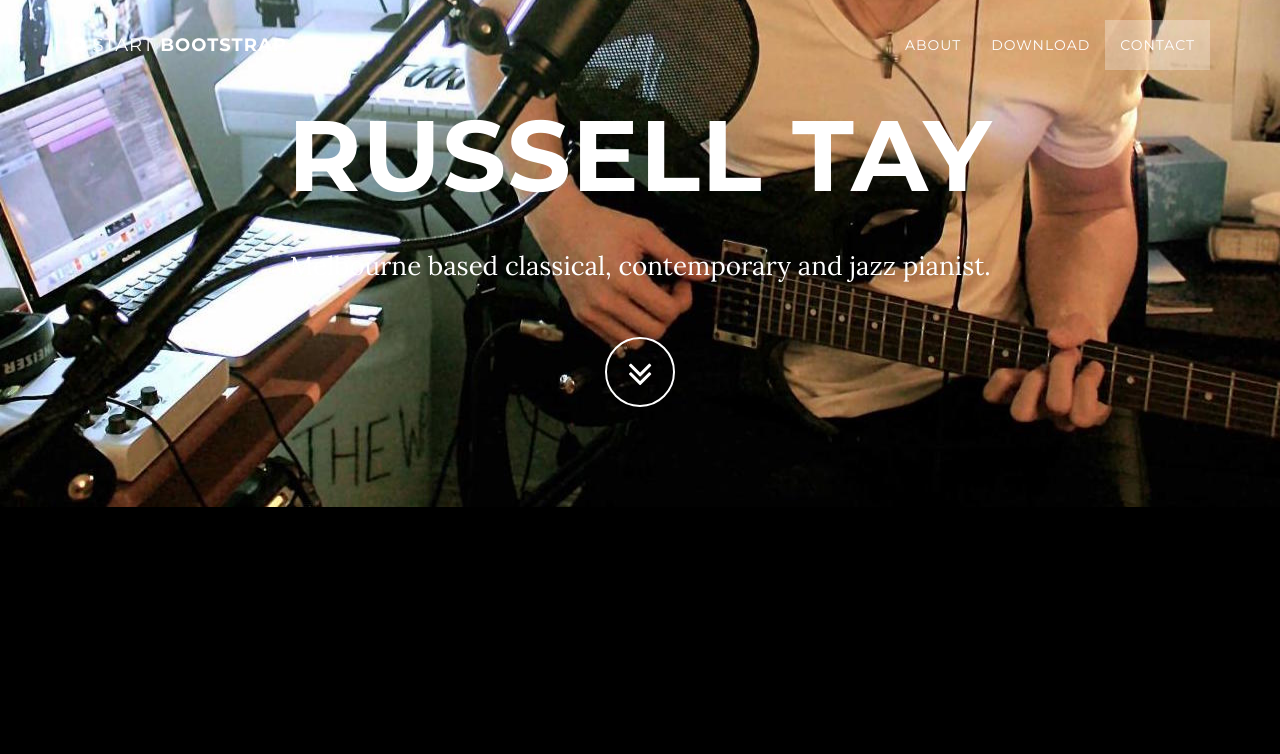
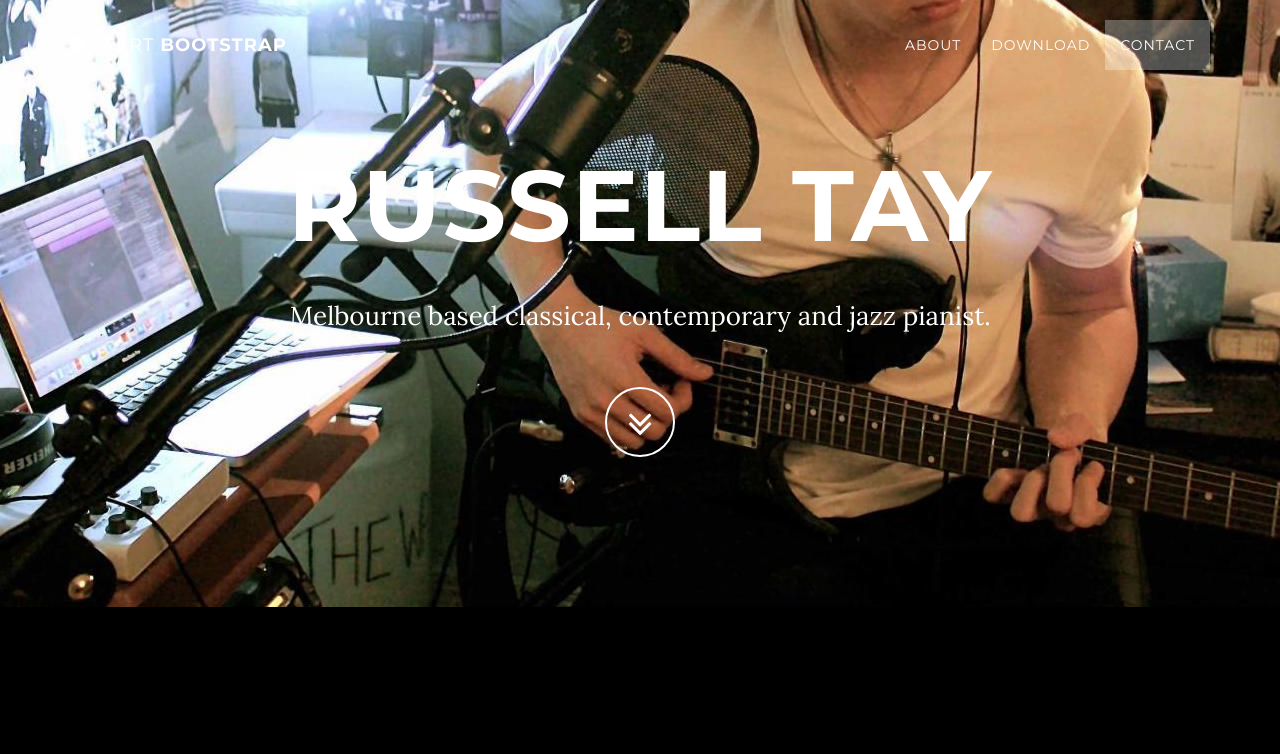
Before and after one commit to joellefungal/joellefungal.github.io, a website: page index.html in a window 1280 px wide. Shown: the top 754 px of the page. Drawn offline with nearby package versions, Linux system fonts and the light colour scheme; some packages are replaced by stand-ins of ours.

Commit message:
Change to photo

```diff
--- a/css/mycss.css
+++ b/css/mycss.css
@@ -1,7 +1,7 @@
 .intro {
     display: table;
     height: auto;
-    padding: 100px 0;
+    padding: 150px 0;
     text-align: center;
     color: #fff;
     background: url(../img/russellcover.jpg) bottom center no-repeat #000;
```
